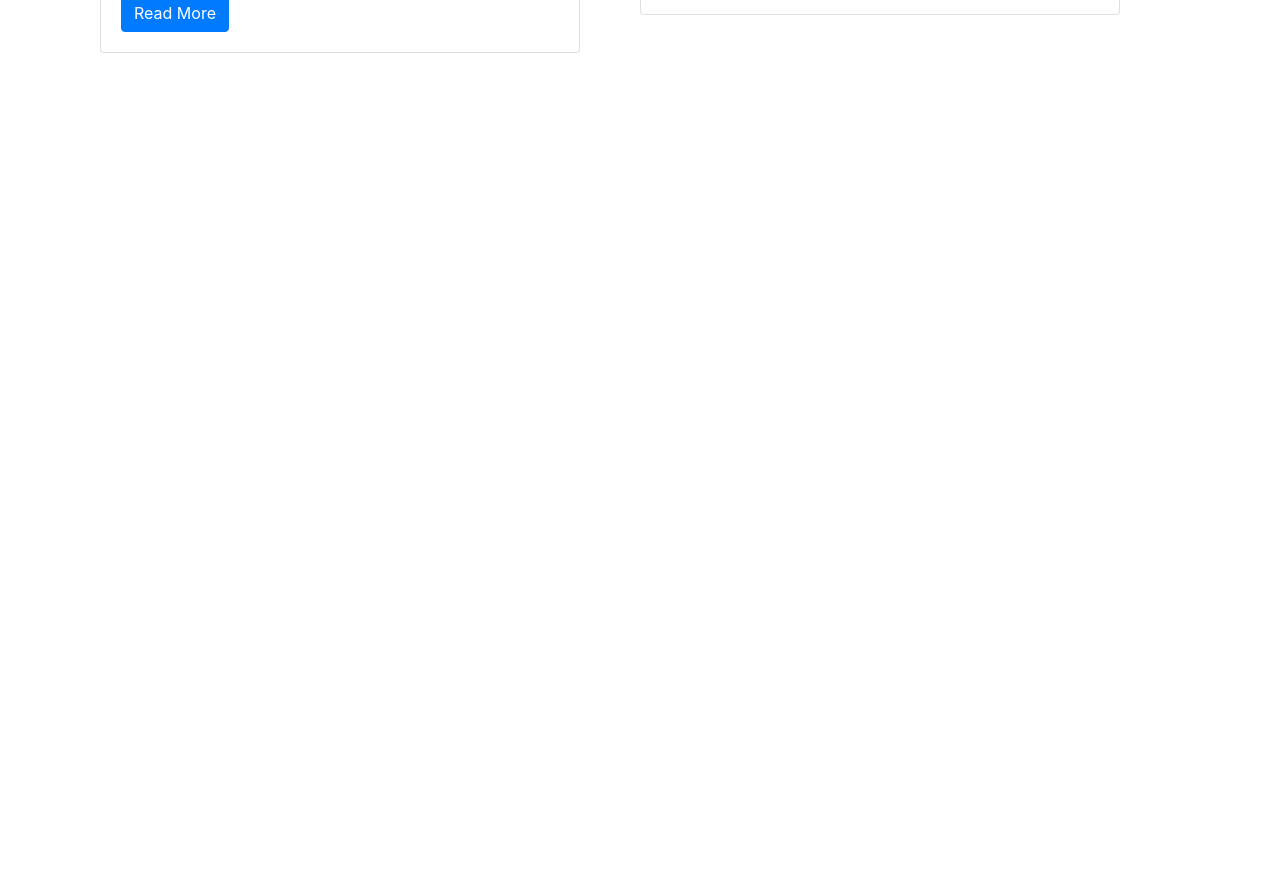
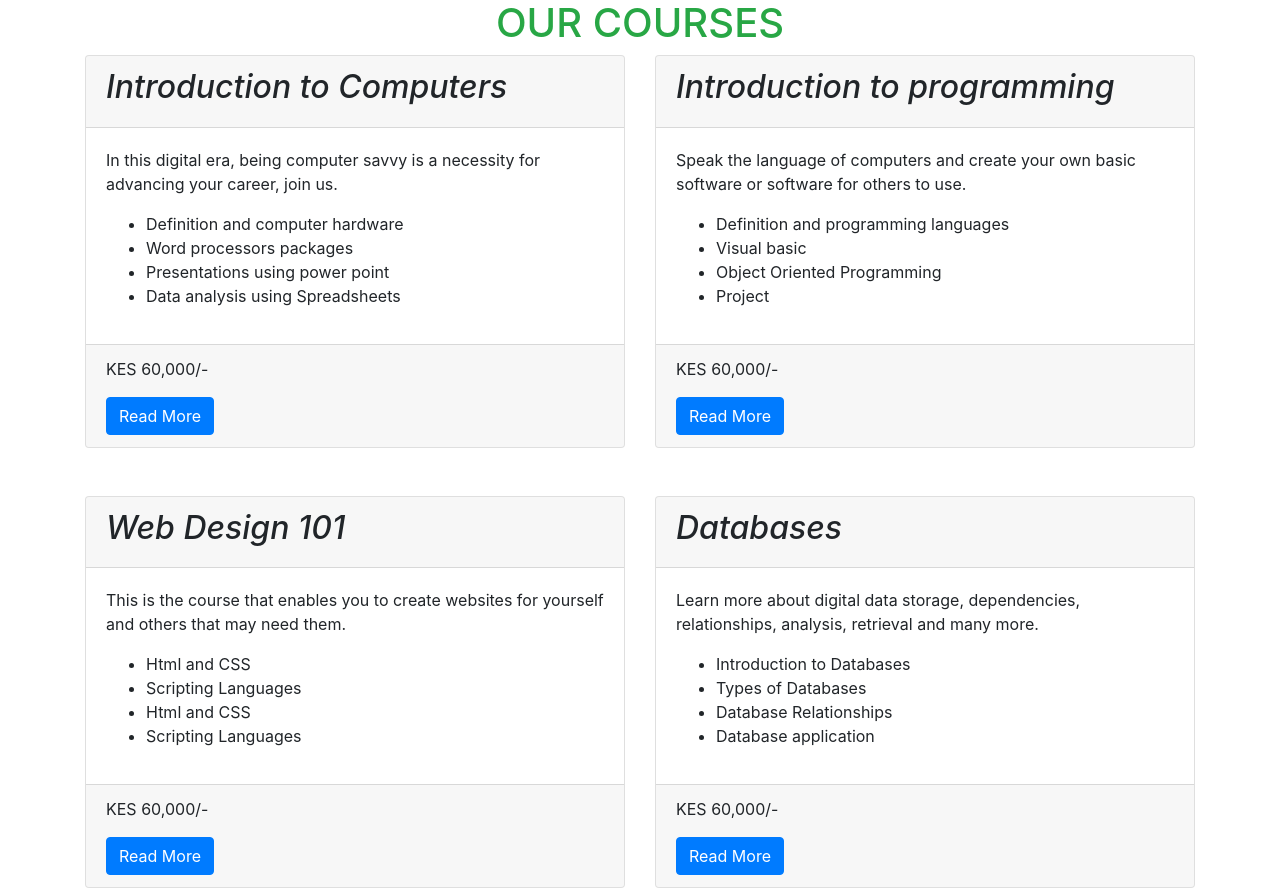
Before and after one commit to fnyaoke/School-MS, a Python web app: template app/templates/courses.html in a window 1280 px wide. Shown: the part 870-1758 px from the top of the page. Before the commit the page ends 923 px from the top, so only its background shows below. Run offline with Jinja, Linux system fonts and the light colour scheme; the template is opened without the code that fills it, so the values that code supplies are empty; some libraries are stand-ins or nearby versions; some web fonts are replaced.

Commit message:
aligning the pages by adding showcase

```diff
--- a/app/templates/courses.html
+++ b/app/templates/courses.html
@@ -38,13 +38,25 @@
         </ul>
     </nav>
     <div class="container">
+         <!--Showcase Area-->
+    <header id="showcase">
+        <div class="showcase-content">
+            <div class="container">
+                <h1>Our Courses<br><span class="text-primary"></span></h1>
+                <a href="../templates/register.html" class="btn">ENROLL TODAY</a>
+            </div>
+        </div>
+    </header>
     <h1>Our Courses</h1>
-    <div class="row" >
+    <body>
+
+        <div class="row">
         <div class="col-md-6">
-            <div class="card" style="width: 30rem;">
-                <!-- <img src="..." class="card-img-top" alt="..."> -->
+        <div class="card">
+            <div class="card-header">
+                <h2> Introduction to Computers</h2>
+            </div>
             <div class="card-body">
-                  <h2 class="card-title">Introduction to computers</h2>
                 <p>In this digital era, being computer savvy is a necessity for advancing your career, join us.</p>
                    <ul>
                        <li>Definition and computer hardware</li>
@@ -52,52 +64,63 @@
                        <li>Presentations using power point</li>
                        <li>Data analysis using Spreadsheets</li>
                    </ul>
-            <p id="course-cost">KES 30,000/-</p>
+            </div>
+            <div class="card-footer">
+               <p id="course-cost">KES 60,000/-</p>
                <a href="#" class="btn btn-primary">Read More</a>
             </div>
         </div>
+        </div>
          <div class="col-md-6">
-            <div class="card" style="width: 30rem;">
-                <!-- <img src="..." class="card-img-top" alt="..."> -->
+        <div class="card">
+            <div class="card-header">
+                <h2> Introduction to programming</h2>
+            </div>
             <div class="card-body">
-                  <h2 class="card-title">Introduction to programming</h2>
-                  <p>Speak the language of computers and make your own basic software.</p>
+                <p>Speak the language of computers and create your own basic software or software for others to use.</p>
                    <ul>
                        <li>Definition and programming languages</li>
                        <li>Visual basic</li>
                        <li>Object Oriented Programming</li>
-                <li>Elective Unit</li>
+                       <li>Project</li>
                    </ul>
-            <p id="course-cost">KES 30,000/-</p>
+            </div>
+            <div class="card-footer">
+               <p id="course-cost">KES 60,000/-</p>
                <a href="#" class="btn btn-primary">Read More</a>
             </div>
         </div>
         </div>
         </div>
+        <br>
+        <br>
         <div class="row">
         <div class="col-md-6">
-            <div class="card"  style="width: 30rem;">
-                <!-- <img src="..." class="card-img-top" alt="..."> -->
+        <div class="card">
+            <div class="card-header">
+                <h2>Web Design 101</h2>
+            </div>
             <div class="card-body">
-                  <h2 class="card-title">Web Design 101</h2>
                 <p> This is the course that enables you to create websites for yourself and others that may need them.</p>
                              <ul>
                                  <li>Html and CSS</li>
                                  <li>Scripting Languages</li>
-                            <li>Website Add ons</li>
-                            <li>Web applications</li>
-                        </ul>
-                        <p id="course-cost">KES 30,000/-</p>
+                                 <li>Html and CSS</li>
+                                 <li>Scripting Languages</li>
+                             <ul>
+            </div>
+            <div class="card-footer">
+               <p id="course-cost">KES 60,000/-</p>
                <a href="#" class="btn btn-primary">Read More</a>
             </div>
         </div>
-                    <!-- <div class="col-sm-4"> -->
-                        <div class="row">
+        </div>
          <div class="col-md-6">
-                                <div class="card"  style="width: 30rem;">
-                                    <!-- <img src="..." class="card-img-top" alt="..."> -->
+        <div class="card">
+            <div class="card-header">
+                <h2> Databases</h2>
+            </div>
             <div class="card-body">
-                                      <h2 class="card-title">Databases</h2>
                 <p>Learn more about digital data storage, dependencies, relationships, analysis, retrieval and many more.</p>
                                    <ul>
                                        <li>Introduction to Databases</li>
@@ -105,16 +128,18 @@
                                        <li>Database Relationships</li>
                                        <li>Database application</li>
                                    </ul>
-                                            <p id="course-cost">KES 30,000/-</p>
+            </div>
+            <div class="card-footer">
+               <p id="course-cost">KES 60,000/-</p>
                <a href="#" class="btn btn-primary">Read More</a>
             </div>
         </div>
         </div>
         </div>
-</div>
+
+
+       </body>
 <div>
-
-</div>
 
     </body>
     </html>
```
Lines whose indentation alone changed are shown as unchanged.
